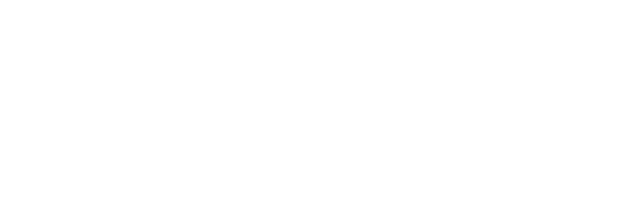
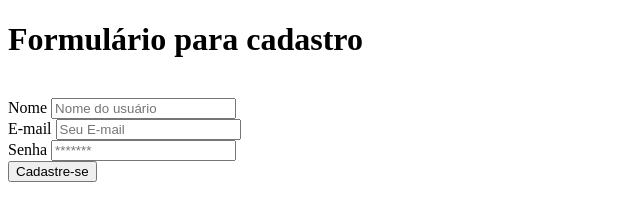
Before and after one commit to RBxRobson/CursoEBAC, a plain HTML site: page form.html in a window 1280 px wide. Shown: the whole page, without its empty margins (0-640 px from the left). Drawn offline with Linux system fonts and the light colour scheme.

Commit message:
finalizando o exercício html

```diff
--- a/form.html
+++ b/form.html
@@ -7,6 +7,15 @@
     <title>Exercício HTML</title>
 </head>
 <body>
-
+    <h1>Formulário para cadastro</h1> <br>
+        <form>
+            <label for="text">Nome</label>
+            <input id="text" type="text" placeholder="Nome do usuário" > <br>
+            <label for="email">E-mail</label>
+            <input id="email" type="email" placeholder="Seu E-mail" > <br>
+            <label for="password">Senha</label>
+            <input id="password" type="password" placeholder="*******" > <br>
+            <button type="submit">Cadastre-se</button>
+        </form>
 </body>
 </html>
--- a/nome.txt
+++ /dev/null
@@ -1 +0,0 @@
-Robson Barbosa
```
